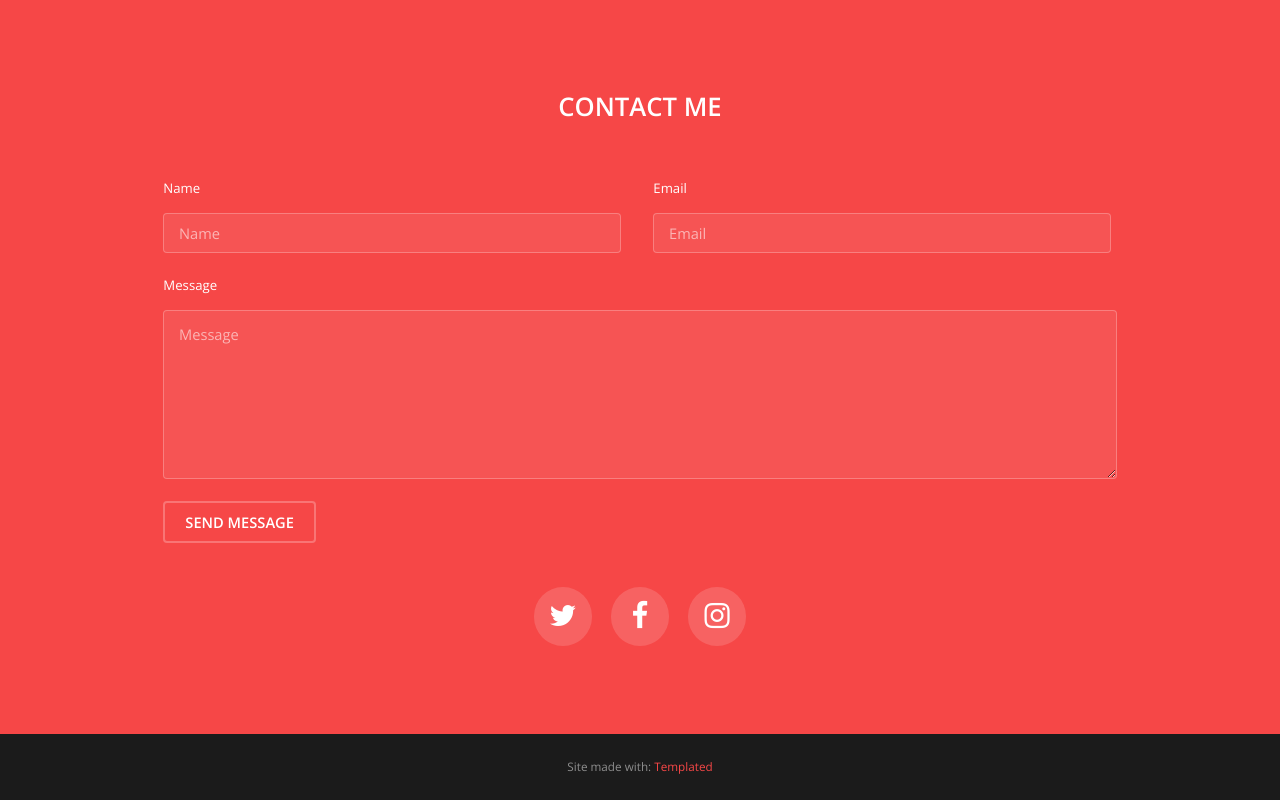
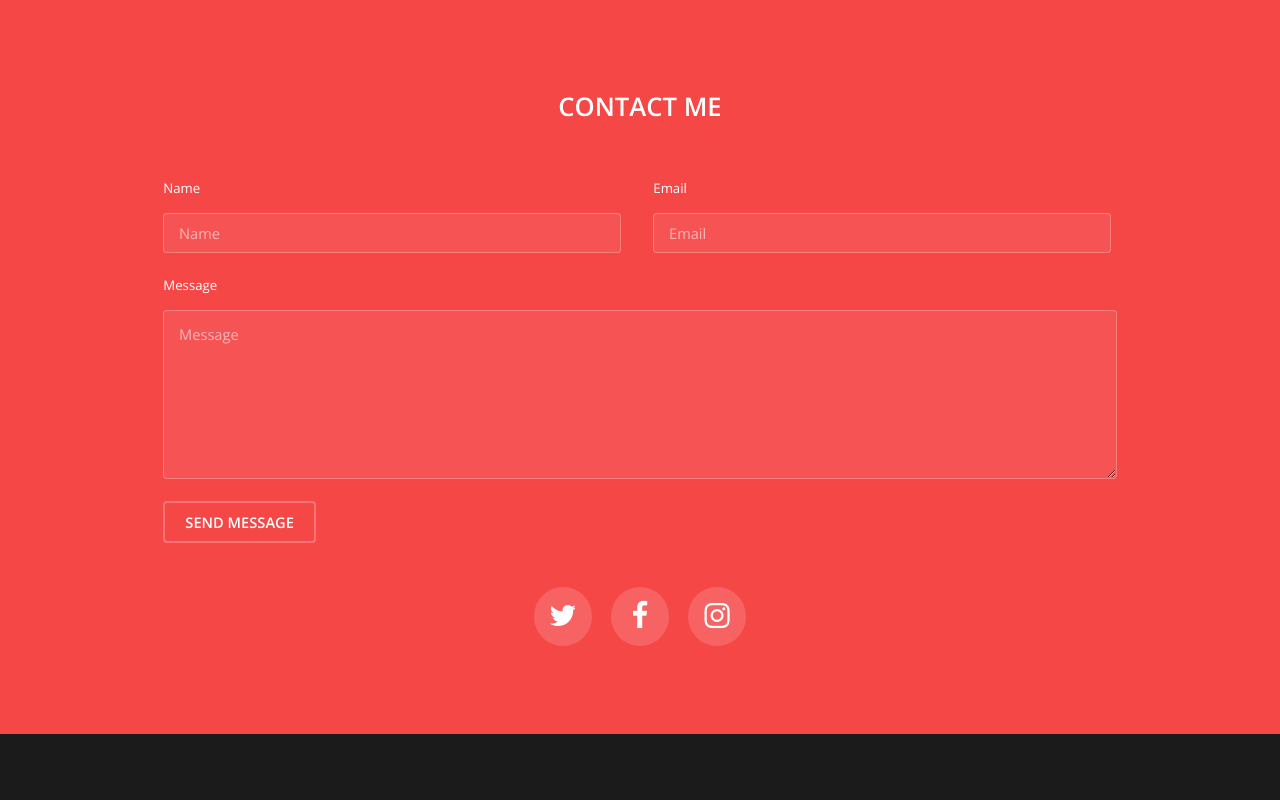
Before and after one commit to hardwork5888/mega-animation, a plain HTML site: page elements.html in a window 1280 px wide. Shown: the part 4694-5494 px from the top of the page. After the commit the page ends 5451 px from the top, so only its background shows below. Drawn offline with nearby package versions, Linux system fonts and the light colour scheme.

Commit message:
Update elements.html

```diff
--- a/elements.html
+++ b/elements.html
@@ -341,7 +341,6 @@ print 'It took ' + i + ' iterations to sort the deck.';
 						<li><a href="#" class="icon round fa-instagram"><span class="label">Instagram</span></a></li>
 					</ul></div>
 			</footer><div class="copyright">
-			Site made with: <a href="https://templated.co/">Templated</a>
 		</div>
 		<!-- Scripts -->
 			<script src="assets/js/jquery.min.js"></script><script src="assets/js/jquery.scrolly.min.js"></script><script src="assets/js/jquery.scrollex.min.js"></script><script src="assets/js/skel.min.js"></script><script src="assets/js/util.js"></script><script src="assets/js/main.js"></script></body></html>
```
